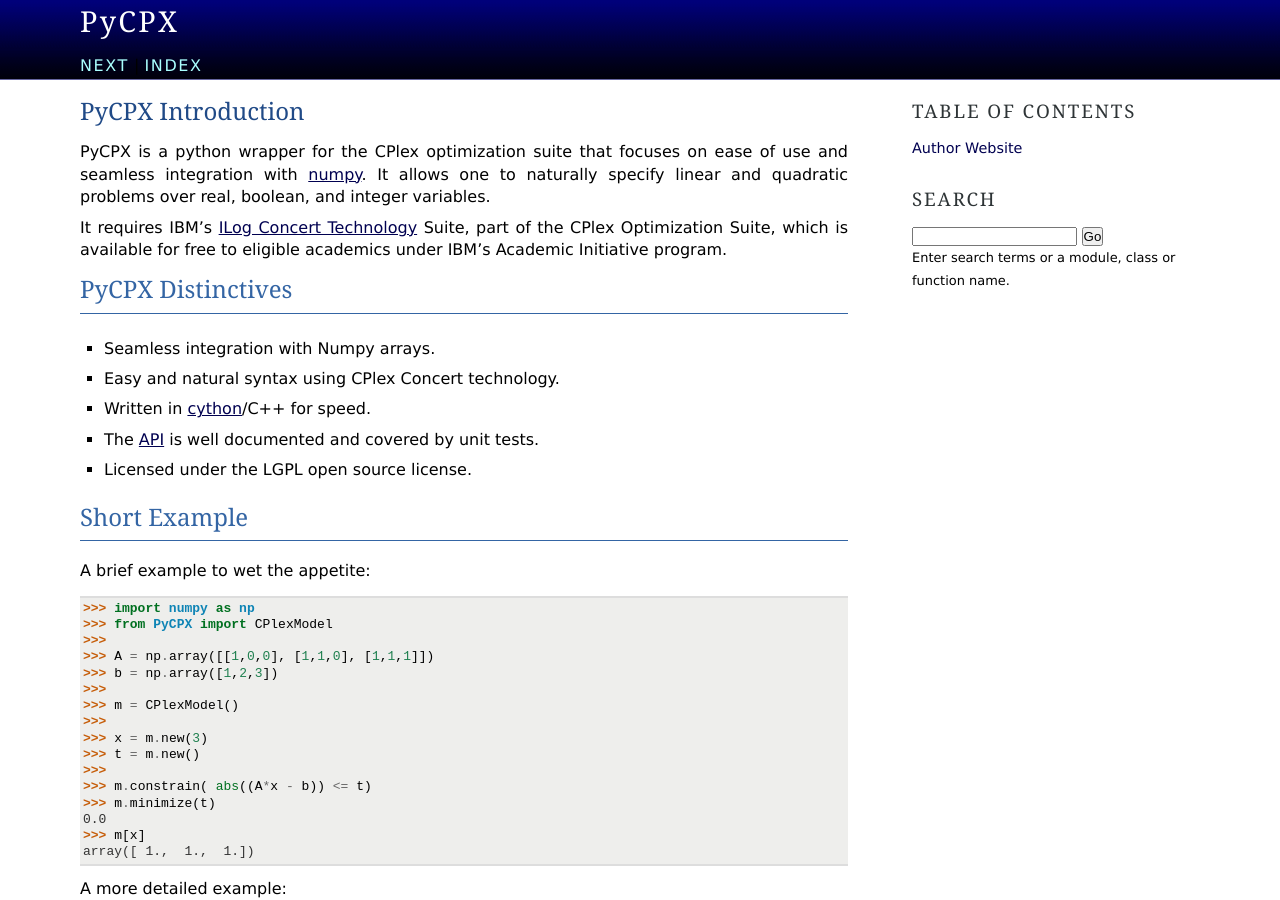
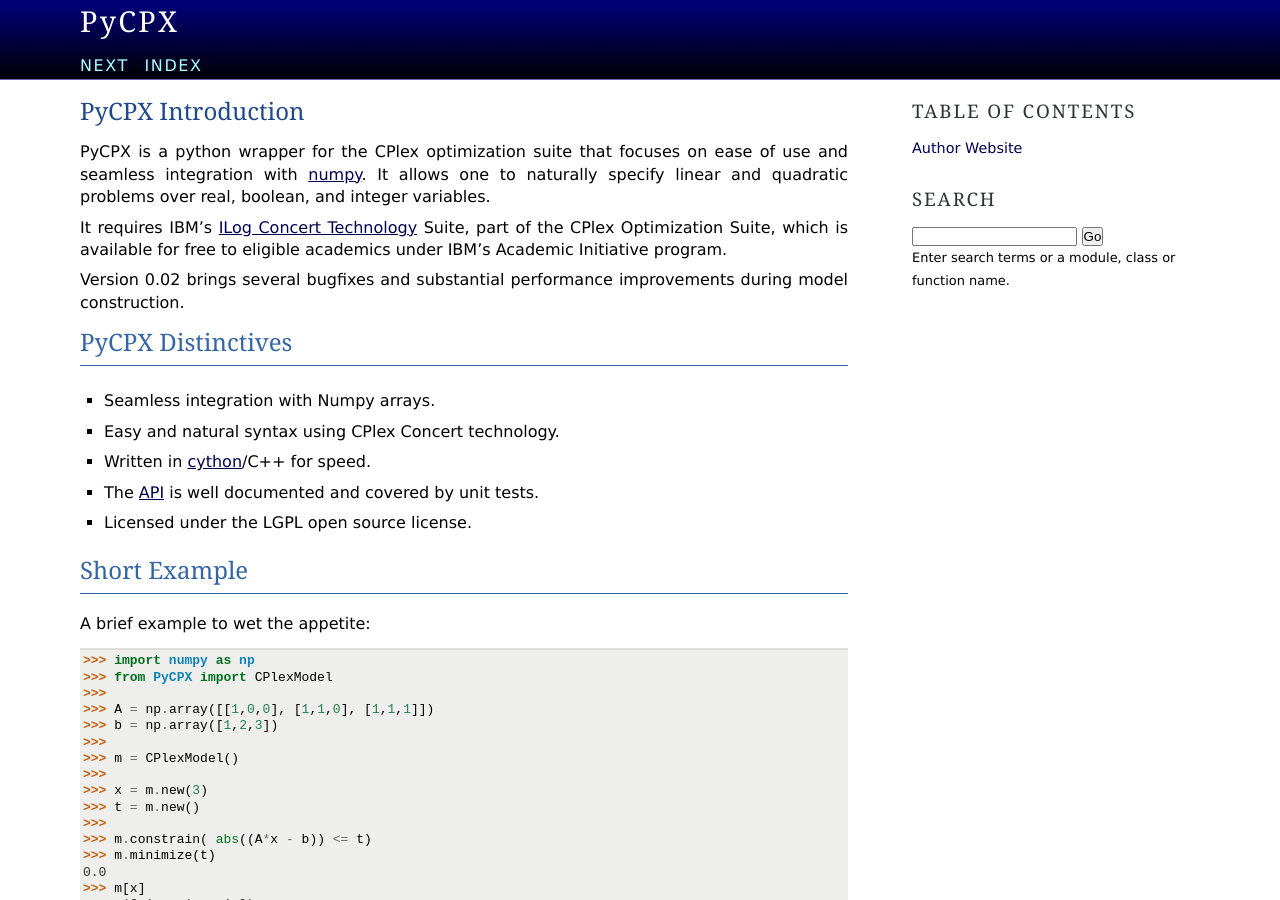
Before and after one commit to hoytak/pycpx, a Sphinx documentation site: the page built from doc/index.rst, in a window 1280 px wide and 900 px high. Built offline with Sphinx 7.4.7, drawn with Linux system fonts in a browser that asks for light colours.

Commit message:
Minor documentation tweak.

```diff
--- a/doc/index.rst
+++ b/doc/index.rst
@@ -10,6 +10,9 @@
 It requires IBM's `ILog Concert Technology`_ Suite, part of the CPlex
 Optimization Suite, which is available for free to eligible academics
 under IBM's Academic Initiative program.
+
+Version 0.02 brings several bugfixes and substantial performance
+improvements during model construction.
 
 PyCPX Distinctives
 ==================
```
